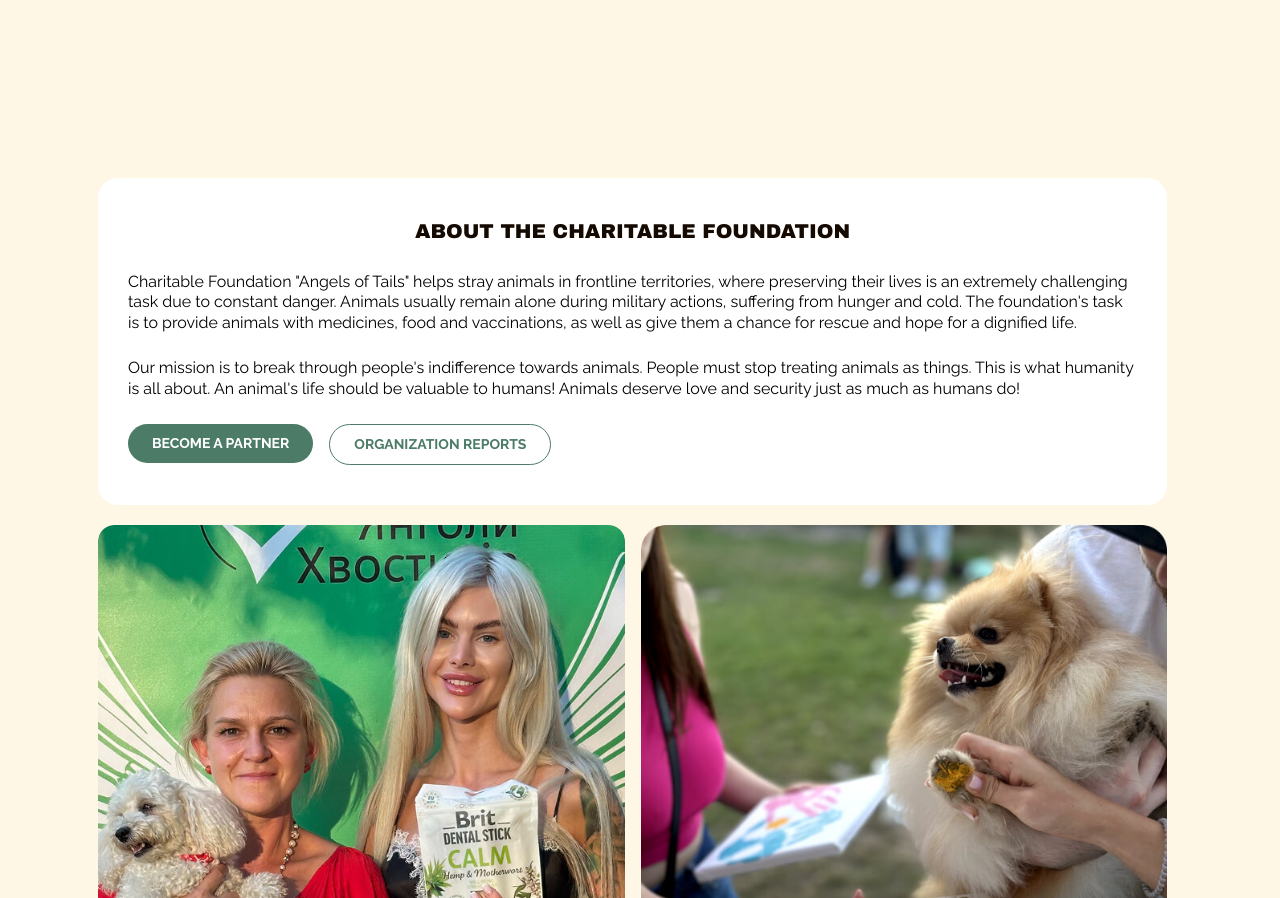
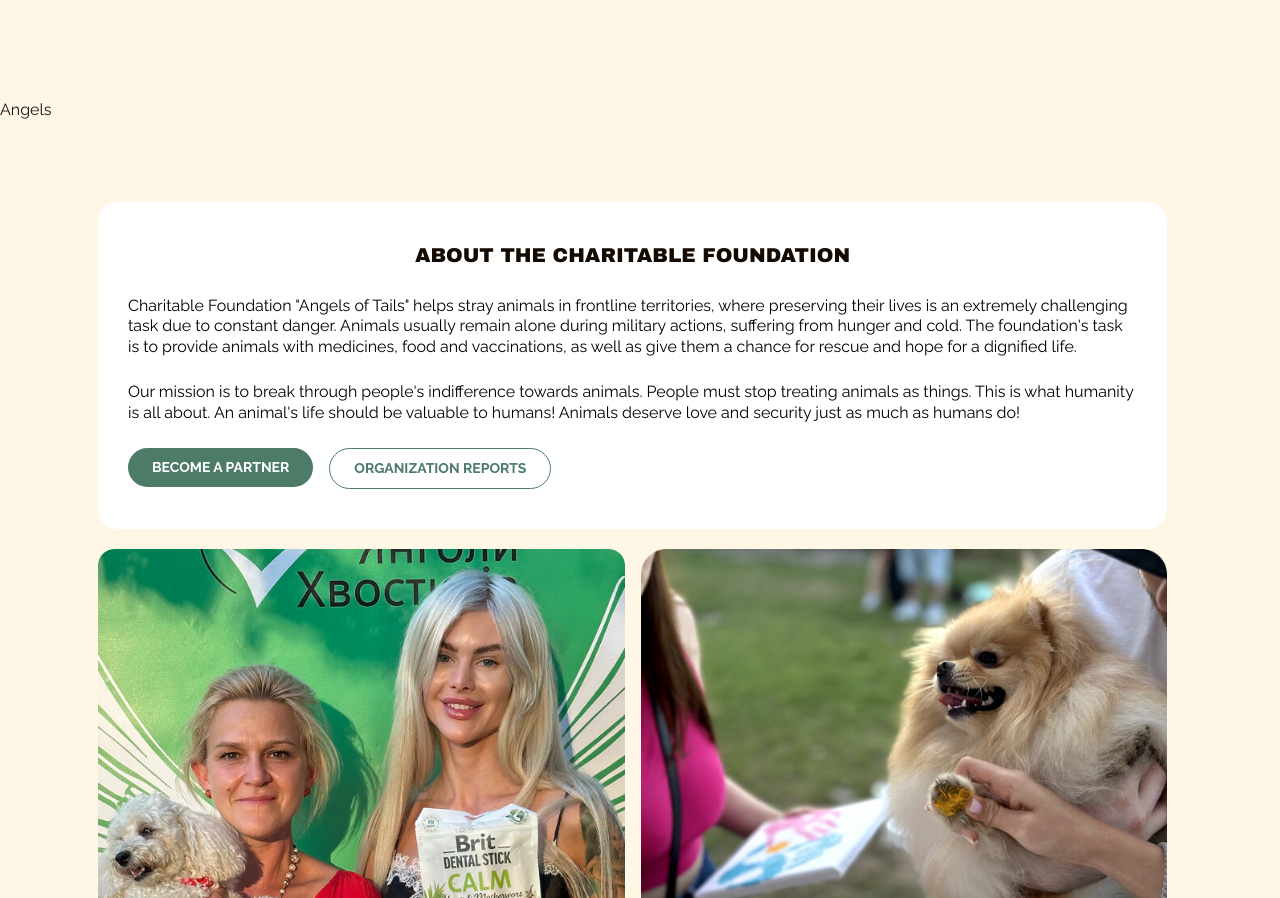
Before and after one commit to yangoly-hv/yangoly-hvostikiv-site, a Next.js app: page /en in a window 1280 px wide. Shown: the part 1478-2376 px from the top of the page. Built offline with nearby package versions, Linux system fonts and the light colour scheme.

Commit message:
added texts with translations

```diff
--- a/public/locales/en/common.json
+++ b/public/locales/en/common.json
@@ -60,6 +60,10 @@
     "description": "Be an Angel — choose your path of kindness: partner or volunteer, and together we change animals' lives.",
     "becomePartner": "Become a partner",
     "joinVolunteers": "Join the volunteers"
+  },
+  "angels": {
+    "title": "They’ve already become Angels for the furry ones. Join the light!",
+    "makeContribution": "Make a contribution"
   },
   "about": {
     "aboutUs": {
--- a/public/locales/uk/common.json
+++ b/public/locales/uk/common.json
@@ -60,6 +60,10 @@
     "description": "Будьте Янголом — оберіть свій шлях добра: партнер або волонтер, і разом змінюємо життя тварин.",
     "becomePartner": "Стати партнером",
     "joinVolunteers": "Приєднатися до волонтерів"
+  },
+  "angels": {
+    "title": "Вони вже стали Янголами для хвостиків. Долучайтесь до світла!",
+    "makeContribution": "Зробити внесок"
   },
   "about": {
     "aboutUs": {
--- a/src/app/[locale]/page.tsx
+++ b/src/app/[locale]/page.tsx
@@ -1,4 +1,5 @@
 import About from "@/modules/About/About";
+import Angels from "@/modules/Angels/Angels";
 import ChangeLife from "@/modules/ChangeLife/ChangeLife";
 import Contacts from "@/modules/Contacts/Contacts";
 import Hero from "@/modules/Hero/Hero";
@@ -26,6 +27,7 @@ export default async function Home({ params }: PageParams) {
       <Hero translation={hero} />
       <WorkResults translation={workResults} />
       <ChangeLife translation={changeLife} />
+      <Angels />
       <About translation={about} />
       <MonthlyGoalSection donateModalTranslataion={donateModal} lang={locale} />
       <SupportFundraising lang={locale} />
--- /dev/null
+++ b/src/modules/Angels/Angels.tsx
@@ -0,0 +1,3 @@
+export default function Angels() {
+  return <section>Angels</section>;
+}
```
